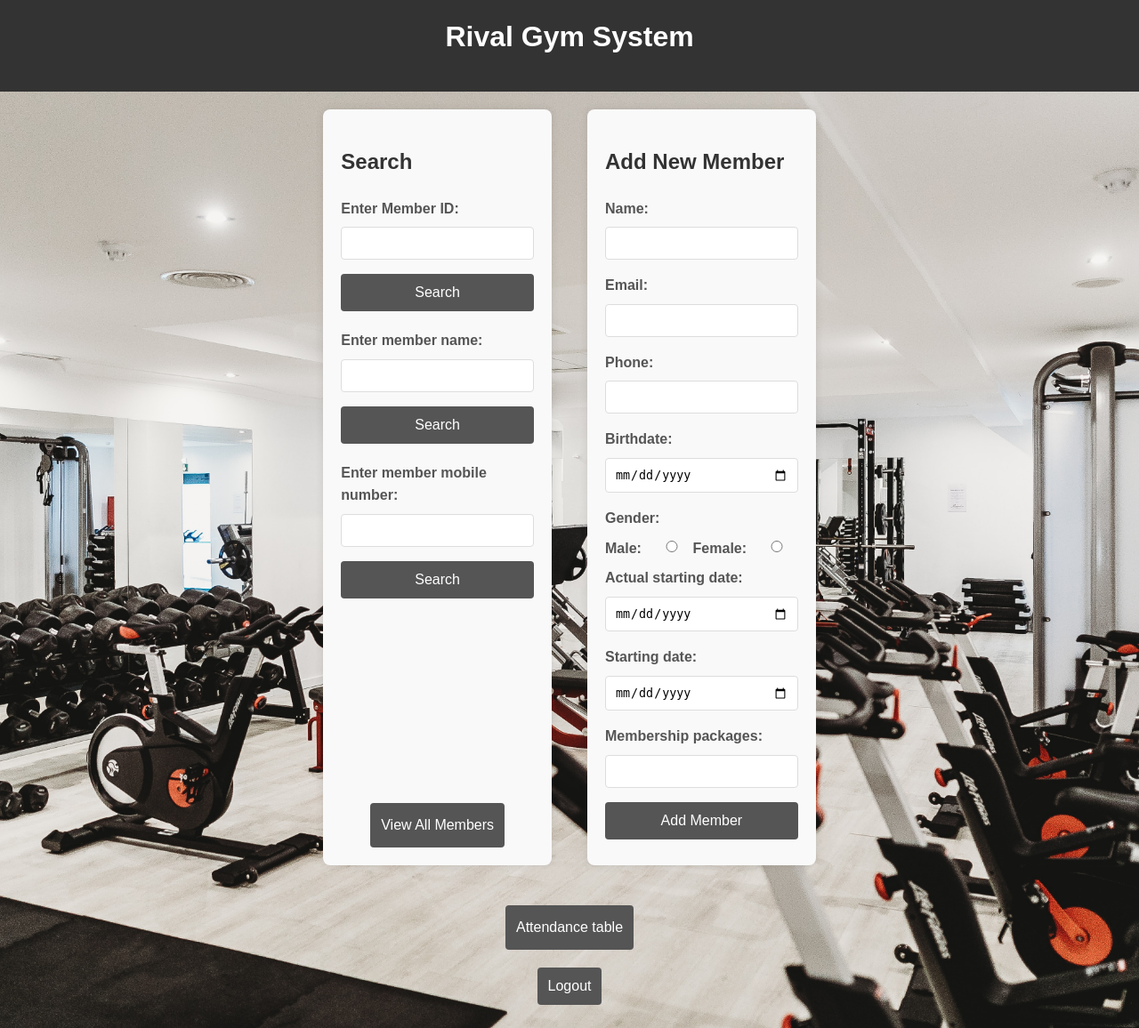
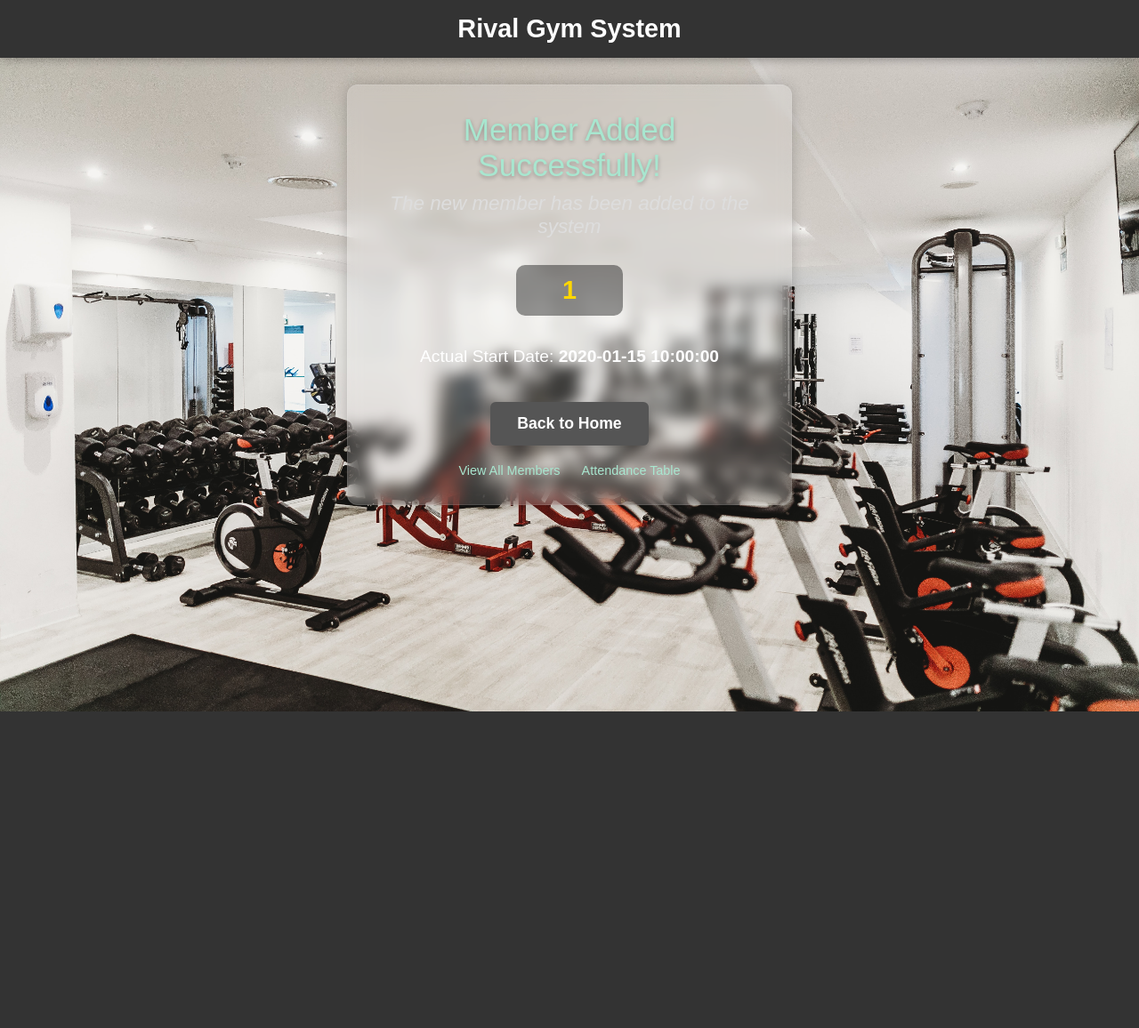
Before and after one commit to aAhmedbiram/system, a Flask app: template system_app/templates/index.html in a window 1280 px wide. Shown: the whole page at 89% size. After the commit the page ends 800 px from the top, so only its background shows below. Run offline with Flask 3, Linux system fonts and the light colour scheme; the template is opened without the code that fills it: most values are stand-ins (such as "Sample title", 1, 10 or a date in 2020); some libraries are stand-ins or nearby versions.

Commit message:
Update index.html for member addition confirmation
The HTML template has been updated to include a new member addition confirmation page with improved styling and structure.

```diff
--- a/system_app/templates/index.html
+++ b/system_app/templates/index.html
@@ -3,13 +3,12 @@
 <head>
     <meta charset="UTF-8">
     <meta name="viewport" content="width=device-width, initial-scale=1.0">
-    <title>Rival Gym System</title>
+    <title>Member Added - Rival Gym System</title>
     <style>
-        /* Reset styles */
-        h1, h2, p, form, label, button {
+        /* Reset & Base */
+        * {
             margin: 0;
             padding: 0;
-            border: 0;
             box-sizing: border-box;
         }
         body {
@@ -18,9 +17,8 @@
             background-position: center;
             background-repeat: no-repeat;
             font-family: 'Arial', sans-serif;
-            margin: 0;
-            padding: 0;
-            line-height: 1.6;
+            color: #fff;
+            min-height: 100vh;
             display: flex;
             flex-direction: column;
             align-items: center;
@@ -31,236 +29,107 @@
             padding: 1em;
             text-align: center;
             width: 100%;
+            box-shadow: 0 2px 10px rgba(0,0,0,0.3);
         }
         h1 {
             color: white;
+            font-size: 1.8em;
+        }
+        .container {
+            background: rgba(249, 249, 249, 0.15);
+            backdrop-filter: blur(8px);
+            padding: 30px;
+            border-radius: 12px;
+            box-shadow: 0 0 15px rgba(0, 0, 0, 0.2);
+            text-align: center;
+            max-width: 500px;
+            width: 90%;
+            margin: 30px auto;
+            border: 1px solid rgba(255, 255, 255, 0.1);
+        }
+        .success-title {
+            font-size: 2.2em;
             margin-bottom: 10px;
+            color: #a8e6cf;
+            text-shadow: 0 2px 5px rgba(0,0,0,0.3);
         }
-        h2, h3 {
-            color: #333;
-            margin-top: 20px;
+        .subtitle {
+            font-size: 1.4em;
+            margin: 10px 0;
+            color: #ddd;
+            font-style: italic;
         }
-        .main-content {
-            display: flex;
-            flex-wrap: wrap;
-            justify-content: space-between;
-            max-width: 900px; /* Adjust as needed */
+        .id-box {
+            font-size: 1.8em;
+            font-weight: bold;
+            color: #ffd700;
+            background: rgba(0, 0, 0, 0.4);
+            padding: 12px 25px;
+            border-radius: 10px;
+            display: inline-block;
+            margin: 20px 0;
+            min-width: 120px;
         }
-        section {
-            width: 45%; /* Adjust as needed */
-            margin: 20px;
+        .date-info {
+            font-size: 1.2em;
+            margin: 15px 0;
+            color: #fff;
         }
-        form {
-            margin-top: 20px;
-            max-width: 300px;
-            margin-left: auto;
-            margin-right: auto;
-            display: flex;
-            flex-direction: column;
-        }
-        label {
-            margin-bottom: 8px;
-            font-weight: bold;
-            color: #555;
-        }
-        button {
+        .home-btn {
+            display: inline-block;
+            margin-top: 25px;
+            padding: 14px 30px;
             background-color: #555;
             color: #fff;
-            padding: 12px;
-            border: none;
-            cursor: pointer;
             text-decoration: none;
-            font-size: 16px;
-            border-radius: 4px;
+            font-weight: bold;
+            font-size: 1.1em;
+            border-radius: 6px;
+            transition: all 0.3s ease;
+            box-shadow: 0 4px 8px rgba(0,0,0,0.2);
         }
-        button:hover {
-            background-color: #555;
+        .home-btn:hover {
+            background-color: #000;
+            transform: translateY(-2px);
+            box-shadow: 0 6px 12px rgba(0,0,0,0.3);
         }
-        .all-members-btn {
-            background-color: #555;
-            color: #fff;
-            padding: 12px;
-            border: none;
-            cursor: pointer;
+        .footer-links {
+            margin-top: 20px;
+            font-size: 0.9em;
+        }
+        .footer-links a {
+            color: #a8e6cf;
             text-decoration: none;
-            font-size: 16px;
-            border-radius: 4px;
-            display: inline-block;
+            margin: 0 10px;
         }
-        .all-members-btn:hover {
-            background-color: black;
+        .footer-links a:hover {
+            text-decoration: underline;
         }
-        .logo {
-            margin: 20px auto;
-            max-width: 100%;
-            height: auto;
-            display: block;
-        }
-        .center-box {
-            text-align: center;
-            width: 100%;
-        }
-        /* Add New Member Section Styles */
-        .add-new-member-section,
-        .search-section {
-            flex: 1;
-            max-width: 400px;
-            margin: 20px;
-            padding: 20px;
-            background-color: #f9f9f9;
-            border-radius: 8px;
-            box-shadow: 0 0 10px rgba(0, 0, 0, 0.1);
-        }
-        h2 {
-            color: #333;
-            margin-bottom: 20px;
-        }
-        .search-id-form,
-        .search-name-form,
-        .add-new-member-form {
-            display: flex;
-            flex-direction: column;
-        }
-        input {
-            width: 100%;
-            padding: 10px;
-            margin-bottom: 16px;
-            border: 1px solid #ddd;
-            border-radius: 4px;
-            box-sizing: border-box;
-        }
-        .search-member-id-button,
-        .search-member-name-button,
-        .add-new-member-button,
-        .search-member-phone-button,
-        .logout,
-        .attendance-btn
-        {
-            background-color: #555;
-            color: #fff;
-            padding: 12px;
-            border: none;
-            border-radius: 4px;
-            cursor: pointer;
-            text-underline-offset: none;
-            text-decoration: none;
-        }
-        .search-member-id-button:hover,
-        .search-member-name-button:hover,
-        .add-new-member-button:hover,
-        .search-member-phone-button:hover,
-        .logout:hover,
-        .attendance-btn:hover
-        {
-            background-color: black;
-        }
-        /* Radio Button Styles */
-        .label_gender {
-            margin-bottom: 8px;
-            font-weight: bold;
-            color: #555;
-        }
-        .gender-radio-group {
-            display: flex;
-            align-items: center;
-        }
-        .label_male,
-        .label_female {
-            margin-right: 8px;
-        }
-        .male-radio,
-        .female-radio {
-            margin-bottom: 16px;
-        }
-
-
     </style>
 </head>
 <body>
     <header>
         <h1>Rival Gym System</h1>
-        <div class="logo">
-        </div>
     </header>
 
-    <div class="main-content">
-        <section class="search-section">
-            <h2>Search</h2>
-            <form class="search-id-form" action="{{ url_for('show_member_data') }}" method="post">
-                <label class="search-member-id" for="member_id">Enter Member ID:</label>
-                <input class="search-id" type="text" id="member_id" name="member_id" required>
-                <button class="search-member-id-button" type="submit">Search</button>
-            </form>
-            <form class="search-name-form" method="post" action="{{ url_for('result') }}">
-                <label class="search-member-name" for="member_name">Enter member name:</label>
-                <input class="search-name" type="text" id="member_name" name="member_name" required>
-                <button class="search-member-name-button" type="submit">Search</button>
-            </form>
-            <form class="search-phone-form" method="post" action="{{ url_for('search_by_mobile_number') }}">
-                <label class="search-member-phone" for="member_phone">Enter member mobile number:</label>
-                <input class="search-phone" type="number" id="member_phone" name="member_phone" required>
-                <button class="search-member-phone-button" type="submit">Search</button>
-            </form>
-            <br>
-            <br>
-            <br>
-            <br>
-            <br>
-            <br>
-            <br>
-            <br>
-            <br>
-            <div class="center-box">
-                <a class="all-members-btn" href="{{ url_for('all_members') }}">View All Members</a>
+    <div class="container">
+        <div class="success-title">Member Added Successfully!</div>
+        <div class="subtitle">The new member has been added to the system</div>
+
+        <div class="id-box">{{ new_member_id }}</div>
+
+        {% if formatted_date %}
+            <div class="date-info">
+                Actual Start Date: <strong>{{ formatted_date }}</strong>
             </div>
-        </section>
-        <section class="add-new-member-section">
-            <h2 class="add-new-member-h2">Add New Member</h2>
-            <form class="add-new-member-form" action="{{ url_for('add_member_route') }}" method="post">
-                <label class="label_name" for="member_name">Name:</label>
-                <input class="name-input" type="text" id="member_name" name="member_name" required>
-                <label class="label_email" for="member_email">Email:</label>
-                <input class="email-input" type="email" id="member_email" name="member_email" required>
-                <label class="label_phone" for="member_phone">Phone:</label>
-                <input class="phone-input" type="text" id="member_phone" name="member_phone" required>
-                <label for="birthdate">Birthdate:</label>
-                <input type="date" id="member_birthdate" name="member_birthdate" required>
-                <div class="label_gender">Gender:</div>
-                <div class="gender-radio-group">
-                    <label class="label_male" for="male">Male:</label>
-                    <input class="male-radio" type="radio" id="male" name="choice" value="Male">
+        {% endif %}
 
-                    <label class="label_female" for="female">Female:</label>
-                    <input class="female-radio" type="radio" id="female" name="choice" value="Female">
-                </div>
-                <label for="actual_starting_date">Actual starting date:</label>
-                <input type="date" id="member_actual_starting_date" name="member_actual_starting_date" required>
-                <label for="starting_date">Starting date:</label>
-                <input type="date" id="member_starting_date" name="member_starting_date" required >
-                <label for="membership_packages">Membership packages:</label>
-                <input list="membership_packages" id="member_membership_packages" name="member_membership_packages"
-                    required>
-                <datalist class="packages" id="membership_packages">
-                    <option value="1 Month">
-                    <option value="2 Months">
-                    <option value="3 Months">
-                    <option value="4 Months">
-                    <option value="6 Months">
-                    <option value="12 Months">
-                </datalist>
-                <button class="add-new-member-button" type="submit">Add Member</button>
-            </form>
-        </section>
+        <a href="{{ url_for('index') }}" class="home-btn">Back to Home</a>
+
+        <div class="footer-links">
+            <a href="{{ url_for('all_members') }}">View All Members</a>
+            <a href="{{ url_for('attendance_table') }}">Attendance Table</a>
+        </div>
     </div>
-    {% if 'username' in session %}
-    {% endif %}
-
-    <br>
-    <a class="attendance-btn" href="{{ url_for('attendance_table')}}">Attendance table</a>
-    <form action="{{ url_for('logout') }}" method="get">
-        <button class="logout" type="submit">Logout</button>
-    </form>
-    <br>
-
 </body>
 </html>
```
